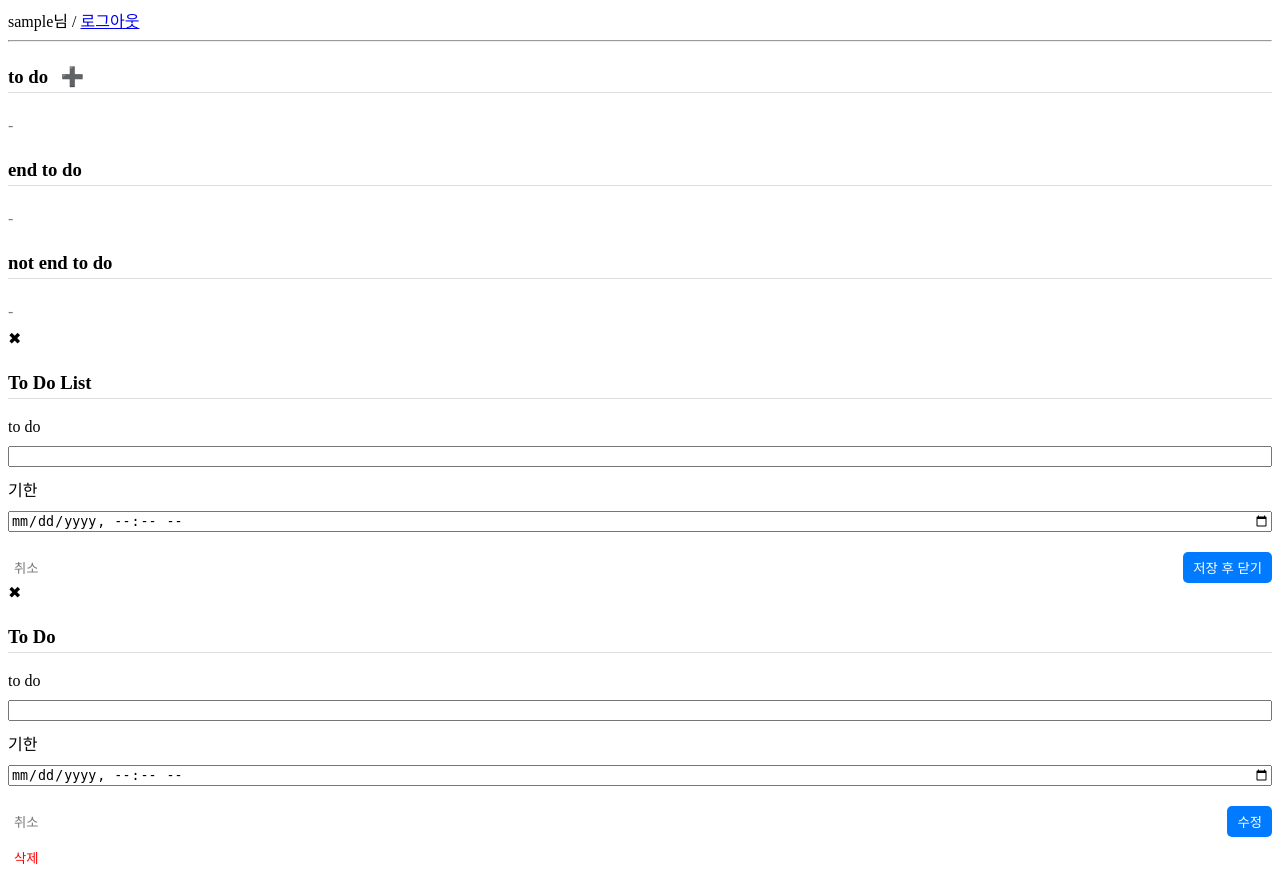
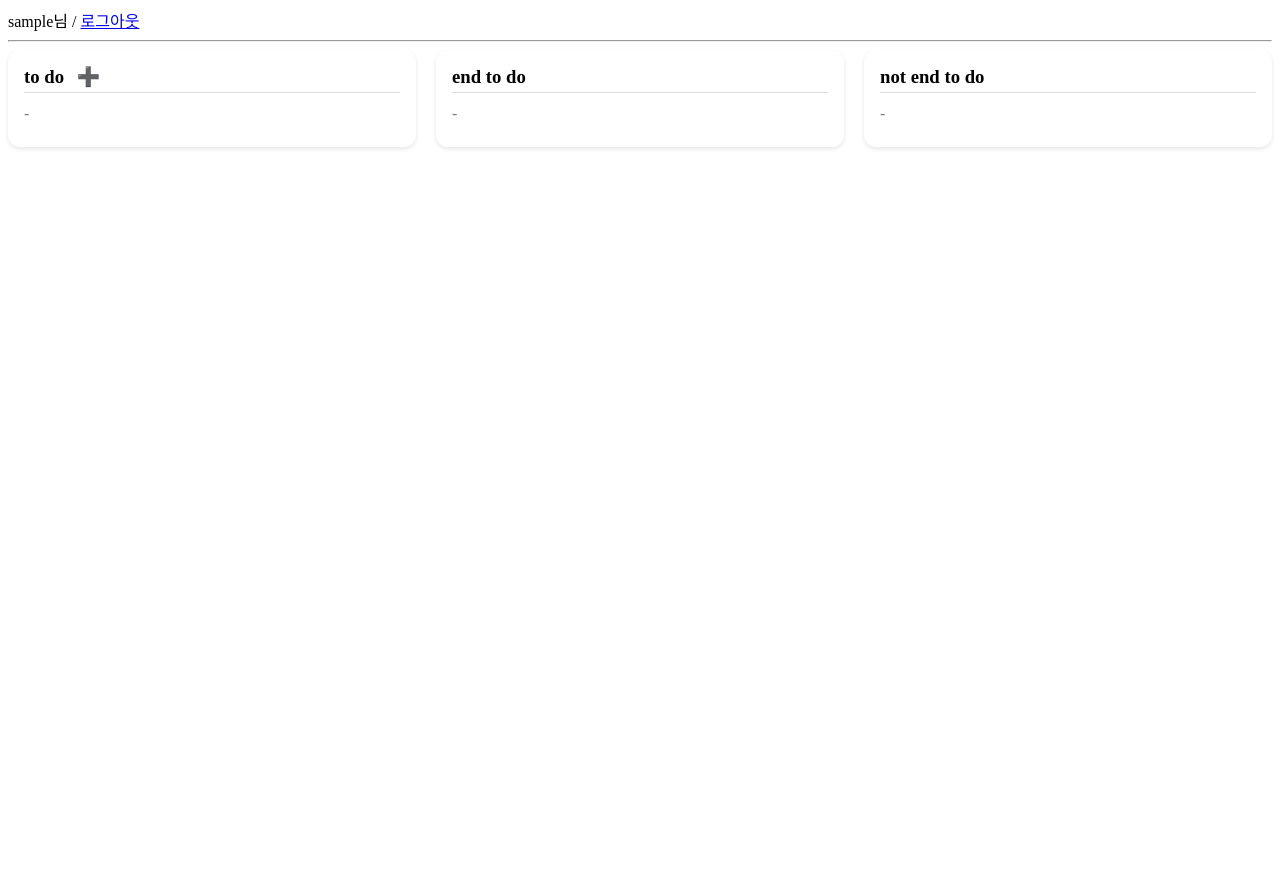
Before and after one commit to mindungil/JBNU-Litmus-Todo, a Django app: page / in a window 1280 px wide. After the commit the page ends 149 px from the top, so only its background shows below. Run offline with Django 5.2, Linux system fonts and the light colour scheme; the visitor is signed in with stand-in values (Sample User, id 1); data that the repository does not hold is empty.

Commit message:
fix: css, 문자열 오류

```diff
--- a/todos/templates/todos/index.html
+++ b/todos/templates/todos/index.html
@@ -3,8 +3,19 @@
 {% block content %}
 
 <style>
+  .todo-container {
+    display: flex;
+    gap: 20px;
+    flex-wrap: wrap;
+  }
+
   .todo-section {
-    margin-bottom: 24px;
+    flex: 1;
+    min-width: 200px;
+    padding: 16px;
+    background: #fff;
+    border-radius: 12px;
+    box-shadow: 0 2px 4px rgba(0,0,0,0.1);
   }
 
   .todo-list {
@@ -36,7 +47,8 @@
   }
 
   h3 {
-    margin-top: 24px;
+    margin-top: 0;
+    margin-bottom: 12px;
     border-bottom: 1px solid #ddd;
     padding-bottom: 4px;
   }
@@ -46,6 +58,40 @@
     font-weight: bold;
     margin-left: 8px;
   }
+
+  .modal-bg {
+    position: fixed;
+    top: 0;
+    left: 0;
+    width: 100%;
+    height: 100%;
+    background: rgba(0,0,0,0.5);
+    display: flex;
+    justify-content: center;
+    align-items: center;
+    z-index: 1000;
+  }
+
+  .modal-bg.hidden {
+    display: none;
+  }
+
+  .modal {
+    background: white;
+    padding: 20px;
+    border-radius: 12px;
+    min-width: 300px;
+    position: relative;
+  }
+
+  .close-btn {
+    position: absolute;
+    top: 10px;
+    right: 10px;
+    cursor: pointer;
+    font-size: 20px;
+  }
+
   .modal-form {
     display: flex;
     flex-direction: column;
@@ -84,6 +130,27 @@
 </style>
 
 <script>
+    function openAddModal() {
+        document.getElementById("add-modal").classList.remove("hidden");
+    }
+
+    function closeModals() {
+        document.getElementById("add-modal").classList.add("hidden");
+        document.getElementById("edit-modal").classList.add("hidden");
+    }
+
+    function addTodoToList(data) {
+        const todoList = document.querySelector(".todo-section:first-of-type .todo-list");
+        const newItem = document.createElement("li");
+        newItem.className = "todo-item";
+        newItem.setAttribute("data-id", data.id);
+        newItem.setAttribute("data-title", data.title);
+        newItem.setAttribute("data-end", data.end_at || "");
+        newItem.setAttribute("onclick", "openEditModalFromElement(this)");
+        newItem.textContent = data.title;
+        todoList.appendChild(newItem);
+    }
+
     function submitAddTodo(event) {
         event.preventDefault();
         const form = event.target;
@@ -98,7 +165,7 @@
         .then(data => {
           closeModals();
           addTodoToList(data);
-          form.reset(); // 입력창 초기화
+          form.reset();
         });
       }
 
@@ -118,20 +185,22 @@
 
 </script>
 
-<h3 class="todo-section">
-  to do <span class="add-btn" onclick="openAddModal()">➕</span>
-</h3>
-{% include "todos/_todo_list.html" with todos=undone type="todo" %}
+<div class="todo-container">
+  <div class="todo-section">
+    <h3>to do <span class="add-btn" onclick="openAddModal()">➕</span></h3>
+    {% include "todos/_todo_list.html" with todos=undone type="todo" %}
+  </div>
 
-<h3 class="todo-section">
-  end to do
-</h3>
-{% include "todos/_todo_list.html" with todos=done type="done" %}
+  <div class="todo-section">
+    <h3>end to do</h3>
+    {% include "todos/_todo_list.html" with todos=done type="done" %}
+  </div>
 
-<h3 class="todo-section">
-  not end to do
-</h3>
-{% include "todos/_todo_list.html" with todos=overdue type="overdue" %}
+  <div class="todo-section">
+    <h3>not end to do</h3>
+    {% include "todos/_todo_list.html" with todos=overdue type="overdue" %}
+  </div>
+</div>
 
 {% include "todos/_modal_add_todo.html" %}
 {% include "todos/_modal_edit_todo.html" %}
--- a/todos/views/todo.py
+++ b/todos/views/todo.py
@@ -3,6 +3,7 @@ from django.contrib.auth.decorators import login_required
 from ..models import Todo
 from django.utils import timezone
 from django.http import JsonResponse
+from datetime import datetime
 
 @login_required
 def todo_list(request):
@@ -24,7 +25,14 @@ def todo_list(request):
 def add_todo(request):
     if request.method == "POST":
         title = request.POST.get("title")
-        end_at = request.POST.get("end_at") or None
+        end_at_str = request.POST.get("end_at") or None
+
+        end_at = None
+        if end_at_str:
+            try:
+                end_at = timezone.make_aware(datetime.strptime(end_at_str, "%Y-%m-%dT%H:%M"))
+            except ValueError:
+                pass
 
         new_todo = Todo.objects.create(
             user=request.user,
@@ -58,7 +66,16 @@ def edit_todo(request):
     if request.method == "POST":
         todo = get_object_or_404(Todo, id=request.POST.get("id"), user=request.user)
         todo.title = request.POST.get("title")
-        todo.end_at = request.POST.get("end_at") or None
+        end_at_str = request.POST.get("end_at") or None
+
+        end_at = None
+        if end_at_str:
+            try:
+                end_at = timezone.make_aware(datetime.strptime(end_at_str, "%Y-%m-%dT%H:%M"))
+            except ValueError:
+                pass
+
+        todo.end_at = end_at
         todo.save()
 
         return JsonResponse({
```
Also changed, not shown: 1 other file.
